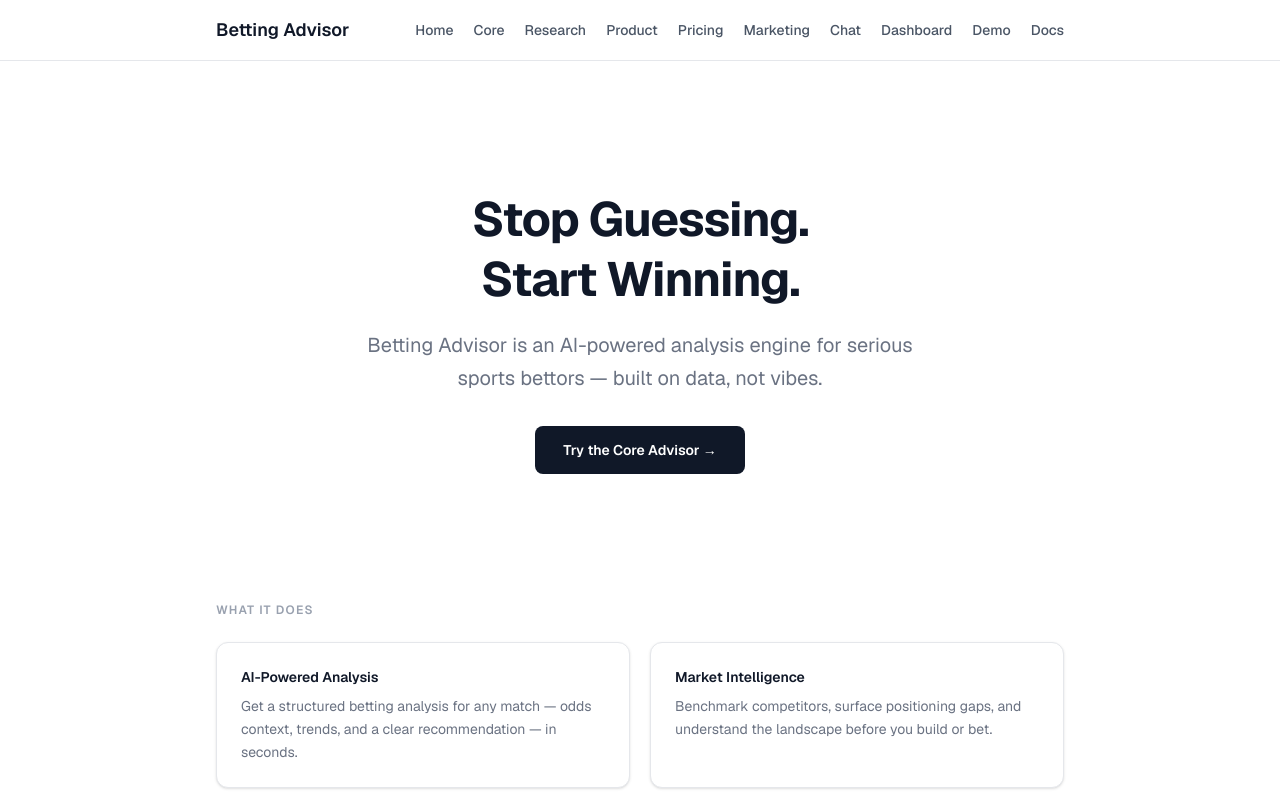
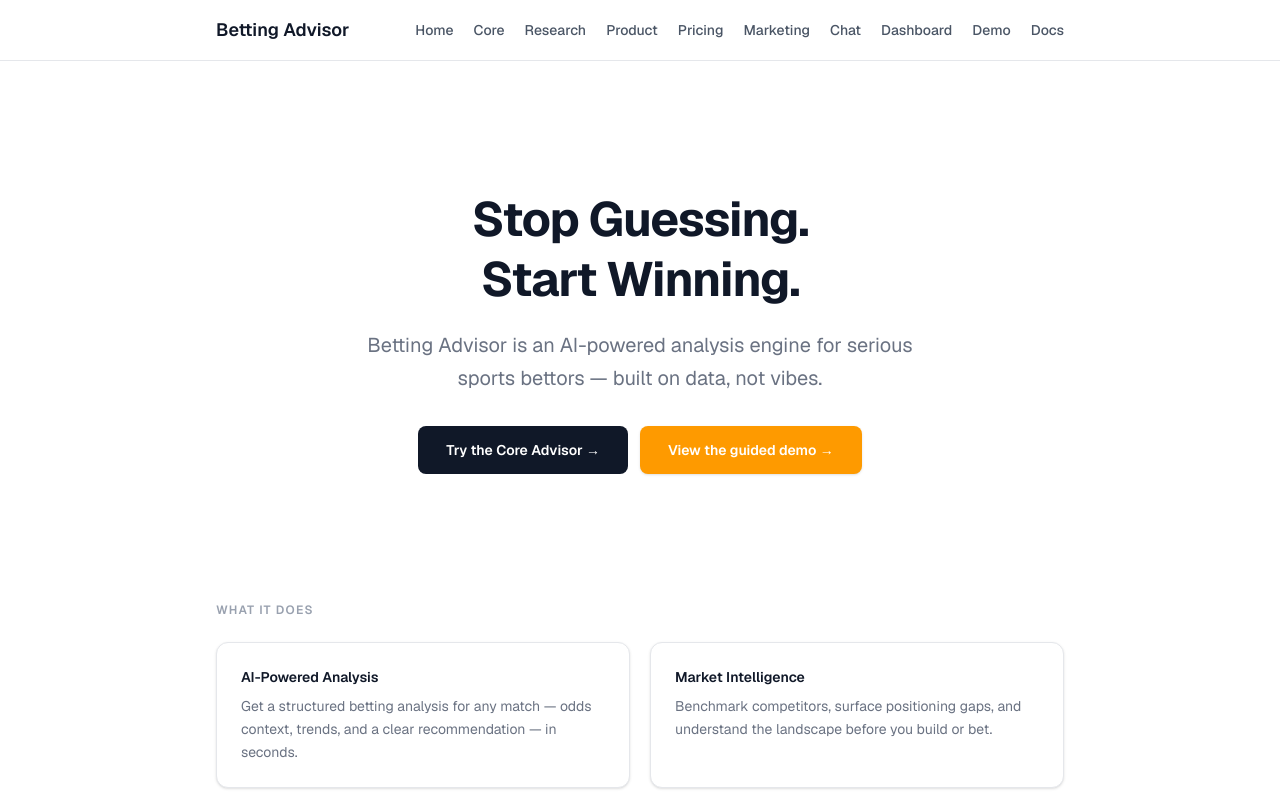
Before and after one commit to diegobaruchretana-ops/better-betting, a Next.js app: page / in a window 1280 px wide. Shown: the top 800 px of the page. Built offline with nearby package versions, Linux system fonts and the light colour scheme.

Commit message:
agregar boton 'View the guided demo' en la homepage hacia /demo

```diff
--- a/app/page.tsx
+++ b/app/page.tsx
@@ -59,12 +59,18 @@ export default function Home() {
           Betting Advisor is an AI-powered analysis engine for serious sports bettors — built on
           data, not vibes.
         </p>
-        <div className="mt-8">
+        <div className="mt-8 flex flex-col items-center justify-center gap-3 sm:flex-row">
           <Link
             href="/core"
             className="inline-block rounded-lg bg-gray-900 px-7 py-3.5 text-sm font-semibold text-white hover:bg-gray-700 transition-colors"
           >
             Try the Core Advisor →
+          </Link>
+          <Link
+            href="/demo"
+            className="inline-block rounded-lg bg-amber-500 px-7 py-3.5 text-sm font-semibold text-white shadow-sm transition-colors hover:bg-amber-600"
+          >
+            View the guided demo →
           </Link>
         </div>
       </section>
```
